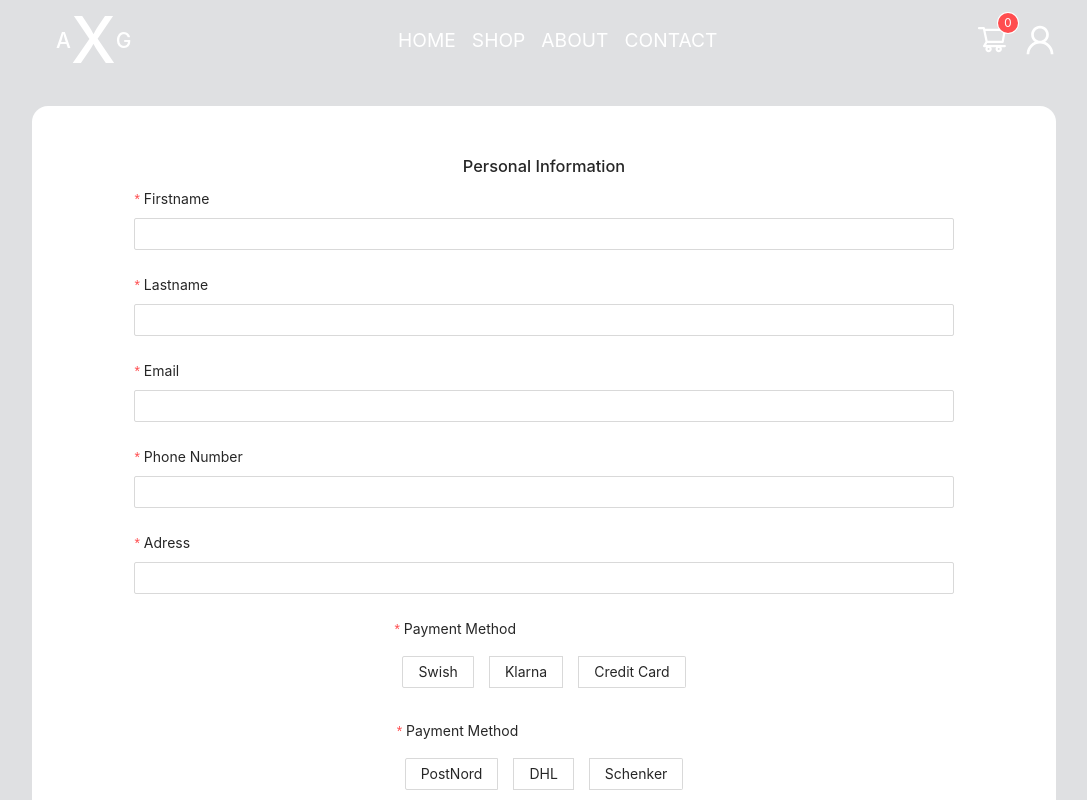
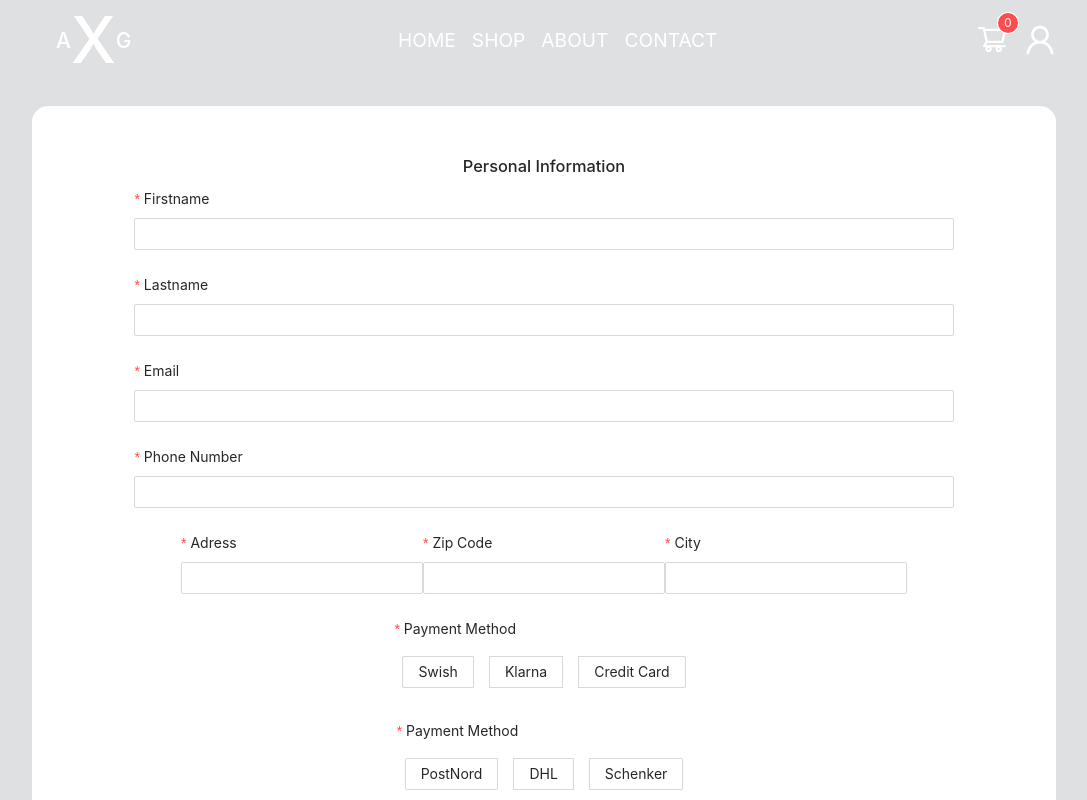
Before and after one commit to lilgujj/axg-shop, a React (Create React App) app: page /checkout in a window 1280 px wide. Shown: the top 800 px of the page, without its empty margins (96-1183 px from the left). Built offline with nearby package versions, Linux system fonts and the light colour scheme; the HTML template or start-up script is replaced by a standard one.

Commit message:
form update

```diff
--- a/src/components/customerFields.tsx
+++ b/src/components/customerFields.tsx
@@ -1,5 +1,5 @@
 import { Form, Input } from "antd";
-
+import "../css/checkOut.css"
 
 function CustomerFields() {
     return (
@@ -38,14 +38,27 @@ function CustomerFields() {
             >
               <Input />
             </Form.Item>
+            <div style={{ width: "100%" }} className="customerField flex centerX centerY">
               <Form.Item
-              style={{ width: "80%" }}
                 name="adress"
                 label="Adress"
                 rules={[{ required: true }]}
               >
                 <Input />
               </Form.Item>
+              <Form.Item
+                name="Zip Code"
+                label="Zip Code"
+                rules={[{ required: true }]}>
+                  <Input />
+              </Form.Item>
+              <Form.Item
+                name="City"
+                label="City"
+                rules={[{ required: true }]}>
+                  <Input />
+              </Form.Item>
+            </div>
         </>
     )
 }
--- a/src/components/shippingFields.tsx
+++ b/src/components/shippingFields.tsx
@@ -44,21 +44,21 @@ function ShippingFields(props: Props) {
                   <Radio.Button
                     style={{ margin: ".5rem" }}
                     onClick={showPostNord}
-                    value="PostNord 59kr"
+                    value="PostNord 59kr 8-12 dagar leveranstid"
                   >
                     PostNord
                   </Radio.Button>
                   <Radio.Button
                     style={{ margin: ".5rem" }}
                     onClick={showDhl}
-                    value="DHL 79kr"
+                    value="DHL 79kr 6-8 dagar leveranstid"
                   >
                     DHL
                   </Radio.Button>
                   <Radio.Button
                     style={{ margin: ".5rem" }}
                     onClick={showSchenker}
-                    value="Schenker 99kr"
+                    value="Schenker 99kr 3-5 dagar leveranstid"
                   >
                     Schenker
                   </Radio.Button>
@@ -68,7 +68,7 @@ function ShippingFields(props: Props) {
 
             {isPostNordVisable && (
               <>
-                <ShippingOptions name="PostNord" price={59} />
+                <ShippingOptions time="8-12 dagar leveranstid" name="PostNord" price={59} />
 
                 <Form.Item>
                   <Button onClick={props.check} type="primary" htmlType="submit">
@@ -80,7 +80,7 @@ function ShippingFields(props: Props) {
 
             {isDhlVisable && (
               <>
-                <ShippingOptions name="DHL" price={79} />
+                <ShippingOptions time="6-8 dagar leveranstid" name="DHL" price={79} />
 
                 <Form.Item>
                   <Button onClick={props.check} type="primary" htmlType="submit">
@@ -92,7 +92,7 @@ function ShippingFields(props: Props) {
 
             {isSchenkerVisable && (
               <>
-                <ShippingOptions name="Schenker" price={99} />
+                <ShippingOptions time="3-5 dagar leveranstid" name="Schenker" price={99} />
 
                 <Form.Item>
                   <Button onClick={props.check} type="primary" htmlType="submit">
--- a/src/components/shippingOptions.tsx
+++ b/src/components/shippingOptions.tsx
@@ -5,7 +5,7 @@ import {CartContext} from "../context/CartContext";
 interface Props {
     name: string,
     price: number,
-
+    time: string,
 }
 
 
@@ -22,6 +22,7 @@ class ShippingOptions extends Component<Props> {
         return (
             <div className="flex-col centerY centerX">
                 <h2>{this.props.name}</h2>
+                <h2>{this.props.time}</h2>
                 <h2>{this.props.price}kr</h2>
                 <p>{cart.total} + {this.props.price}kr</p>
                 <h3 style={{ color: 'red' }}>Total: {cart.total + this.props.price}kr</h3>
--- a/src/css/checkOut.css
+++ b/src/css/checkOut.css
@@ -36,5 +36,9 @@
     .radioBtn {
         flex-direction: column;
     }
+    .customerField {
+        flex-direction: column;
+        width: 100%
+    }
 
 }
```
Lines whose indentation alone changed are shown as unchanged.
